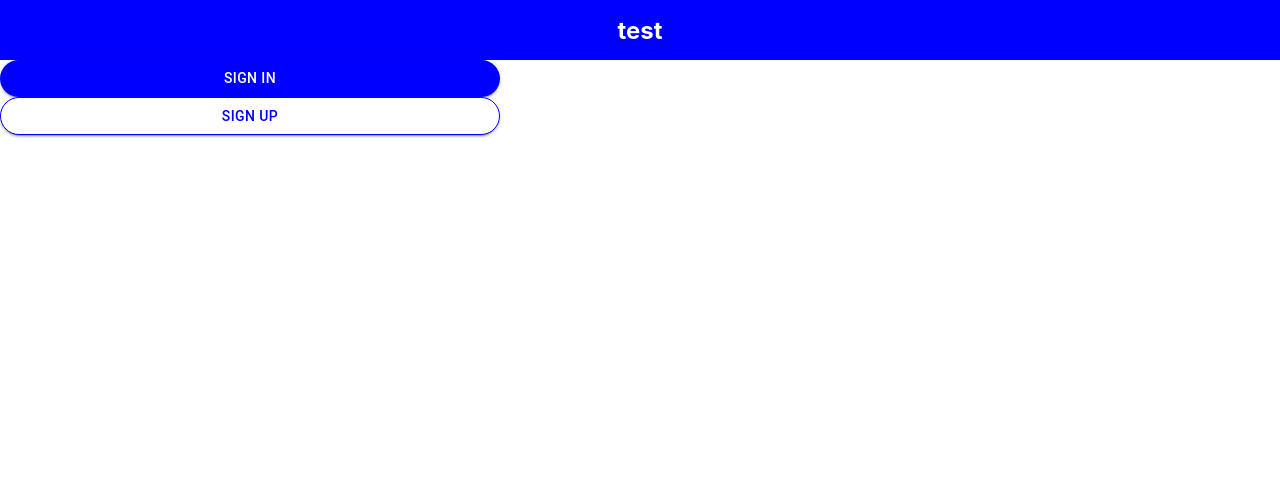
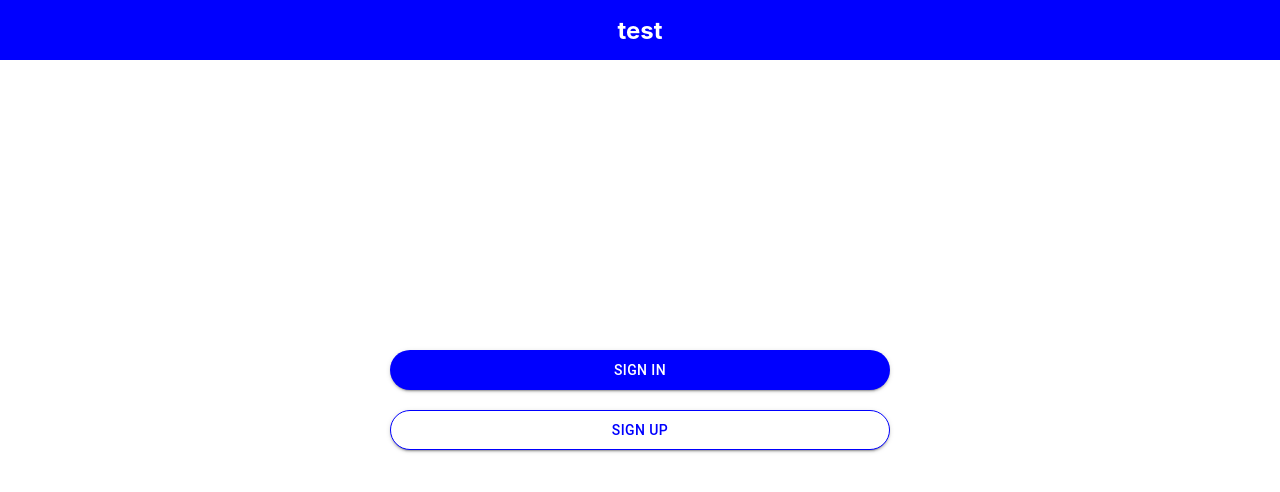
Before and after one commit to mechurao/Unicorn-university---software-architecture-asignment, a React (Create React App) app in the folder frontend/: page / in a window 1280 px wide. Shown: the top 492 px of the page. Built offline with nearby package versions, Linux system fonts and the light colour scheme.

Commit message:
Home screen finished

```diff
--- a/frontend/package.json
+++ b/frontend/package.json
@@ -6,6 +6,7 @@
     "@emotion/react": "^11.11.4",
     "@emotion/styled": "^11.11.5",
     "@fontsource/roboto": "^5.0.13",
+    "@material-ui/core": "^4.12.4",
     "@mui/material": "^5.15.15",
     "@mui/styled-engine-sc": "^6.0.0-alpha.18",
     "@react-google-maps/api": "^2.19.3",
--- /dev/null
+++ b/frontend/src/components/buttons/appButton.js
@@ -0,0 +1,16 @@
+import Button from '@mui/material/Button';
+import * as React from 'react';
+function AppButton({style, title, callback, width, height}){
+    if(width){style.width = width}
+    if(height){style.height = height}
+    return <Button
+        variant="contained"
+        sx={
+            style
+        }
+        onClick = {callback}>
+        {title}
+    </Button>
+}
+
+export default AppButton;
--- a/frontend/src/components/buttons/buttonStyles.js
+++ b/frontend/src/components/buttons/buttonStyles.js
@@ -2,9 +2,8 @@ import {appColor} from "../../values/colors";
 
 const buttonStyles = {
 borderRadius:'20px',
-    width: '500px'
-
-
+    width: '500px',
+    height: '60px'
 };
 
 export  const primaryButtonStyle = {
--- a/frontend/src/components/buttons/primaryButton.js
+++ b/frontend/src/components/buttons/primaryButton.js
@@ -1,17 +1,16 @@
-import Button from '@mui/material/Button';
 import * as React from 'react';
 import {primaryButtonStyle} from "./buttonStyles";
+import AppButton from "./appButton";
 
 
-function PrimaryButton({title, callback}){
-    return <Button
-        variant="contained"
-        sx={
-            primaryButtonStyle
-        }
-        onClick = {callback}>
-        {title}
-    </Button>
+function PrimaryButton({title, callback, width, height}){
+    return <AppButton
+        title={title}
+        callback={callback}
+        style={primaryButtonStyle}
+        width={width}
+        height={height}>
+    </AppButton>
 }
 
 export default PrimaryButton
--- a/frontend/src/components/buttons/secondaryButton.js
+++ b/frontend/src/components/buttons/secondaryButton.js
@@ -1,17 +1,16 @@
-import Button from '@mui/material/Button';
 import * as React from 'react';
 import { secondaryButtonStyle} from "./buttonStyles";
+import AppButton from "./appButton";
 
 
-function SecondaryButton({title, callback}){
-    return <Button
-        variant="contained"
-        sx={
-            secondaryButtonStyle
-        }
-        onClick = {callback}>
-        {title}
-    </Button>
+function SecondaryButton({title, callback, width, height}){
+    return <AppButton
+        title={title}
+        callback={callback}
+        style={secondaryButtonStyle}
+        width={width}
+        height={height}>
+    </AppButton>
 }
 
 export default SecondaryButton
--- /dev/null
+++ b/frontend/src/helpers/Navigator.js
@@ -0,0 +1,10 @@
+import { useNavigate } from 'react-router-dom';
+
+export function Navigator() {
+    const navigate = useNavigate();
+
+    const openSignIn = () => navigate("/sign-in");
+    const openSignUp = () => navigate("/sign-up");
+
+    return { openSignIn, openSignUp };
+}
--- a/frontend/src/routes/Home.js
+++ b/frontend/src/routes/Home.js
@@ -3,21 +3,24 @@ import * as React from 'react';
 import NavBar from "../components/NavBar";
 import PrimaryButton from "../components/buttons/primaryButton";
 import SecondaryButton from "../components/buttons/secondaryButton";
+import styles from "../styles/home.module.css";
+import {Navigator} from "../helpers/Navigator";
+
 function Home(){
+    const { openSignIn, openSignUp } = Navigator();
+
     return <>
         <NavBar title="test"></NavBar>
-        <PrimaryButton title="Sign in" callback={signIn}></PrimaryButton>
-        <br/>
-        <SecondaryButton title="Sign up" callback={signUp}></SecondaryButton>
+        <div id={styles.auth_wrapper}>
+            <PrimaryButton title="Sign in" callback={openSignIn} ></PrimaryButton>
+            <br/>
+
+            <SecondaryButton title="Sign up" callback={openSignUp} ></SecondaryButton>
+        </div>
+
     </>
 }
 
-function signIn() {
-    console.log("Sign in");
-}
 
-function signUp(){
-    console.log("Sign up");
-}
 
 export default Home;
--- /dev/null
+++ b/frontend/src/styles/home.module.css
@@ -0,0 +1,13 @@
+#auth_wrapper {
+ display: flex;
+ flex-direction: column;
+ width: max-content;
+ height: 100px;
+ margin: 0;
+ position: absolute;
+ top: 50%;
+ left: 50%;
+ -ms-transform: translate(-50%, -50%);
+ transform: translate(-50%, -50%);
+ justify-content: space-between;
+}
```
Also changed, not shown: 1 other file (tests, documents, lock files or other folders).
